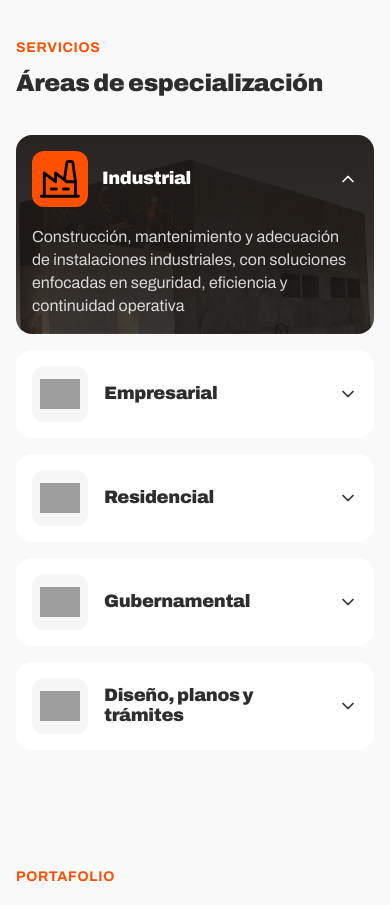
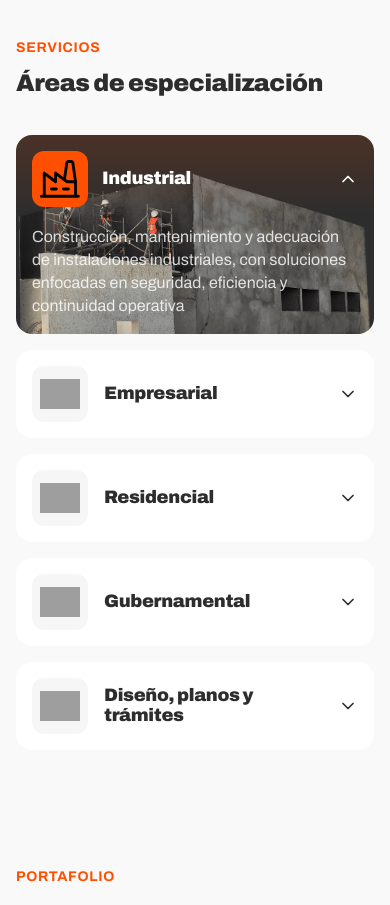
Before and after one commit to FMondragon7/Landing-Servicios-Multiples-del-noroeste, an Astro site: page / in a window 390 px wide. Shown: the part 1360-2265 px from the top of the page. Built offline with nearby package versions, Linux system fonts and the light colour scheme; Astro itself is replaced by a stand-in of ours; grey boxes are pictures that could not be loaded.

Commit message:
actualizar foto de industrial y estilos

```diff
--- a/src/components/Specialties.astro
+++ b/src/components/Specialties.astro
@@ -116,17 +116,28 @@ import Icon from './ui/Icon.astro';
 		min-height: 430px;
 		padding: 56px;
 		color: var(--white);
+		background-color: #2d2d2d;
 		background-image:
 			linear-gradient(
-				90deg,
-				rgba(28, 24, 21, 0.97) 0%,
-				rgba(28, 24, 21, 0.9) 38%,
-				rgba(28, 24, 21, 0.25) 72%,
-				rgba(28, 24, 21, 0.1) 100%
+				70deg,
+				rgba(255, 79, 0, 0.18) 0%,
+				rgba(45, 45, 45, 0) 34%
+			),
+			linear-gradient(
+				180deg,
+				rgba(255, 79, 0, 0.1) 0%,
+				rgba(45, 45, 45, 0) 24%
 			),
 			var(--area-image);
-		background-size: cover;
-		background-position: center;
+		background-size:
+			100% 100%,
+			100% 100%,
+			auto 180%;
+		background-position:
+			center,
+			center,
+			calc(100% + 387px) 12%;
+		background-repeat: no-repeat;
 	}
 
 	.area.is-active .area__icon {
@@ -207,14 +218,20 @@ import Icon from './ui/Icon.astro';
 			min-height: 0;
 			padding: 16px;
 			border-radius: var(--radius);
+			background-color: #2d2d2d;
 			background-image:
 				linear-gradient(
 					180deg,
-					rgba(28, 24, 21, 0.95) 0%,
-					rgba(28, 24, 21, 0.9) 60%,
-					rgba(28, 24, 21, 0.75) 100%
+					rgba(255, 79, 0, 0.14) 0%,
+					rgba(45, 45, 45, 0) 40%
 				),
 				var(--area-image);
+			background-size:
+				100% 100%,
+				cover;
+			background-position:
+				center,
+				right 30%;
 		}
 
 		.area.is-active .area__icon {
--- a/src/data/site.ts
+++ b/src/data/site.ts
@@ -61,7 +61,7 @@ export const specialties = {
 			description:
 				'Construcción, mantenimiento y adecuación de instalaciones industriales, con soluciones enfocadas en seguridad, eficiencia y continuidad operativa',
 			icon: '/assets/icons/area-industrial.svg',
-			image: '/assets/images/areas/industrial.jpg',
+			image: '/assets/images/areas/industrial.png',
 		},
 		{
 			id: 'empresarial',
```
Also changed, not shown: public/assets/README.md, public/assets/images/areas/industrial.jpg (deleted), public/assets/images/areas/industrial.png (added).
